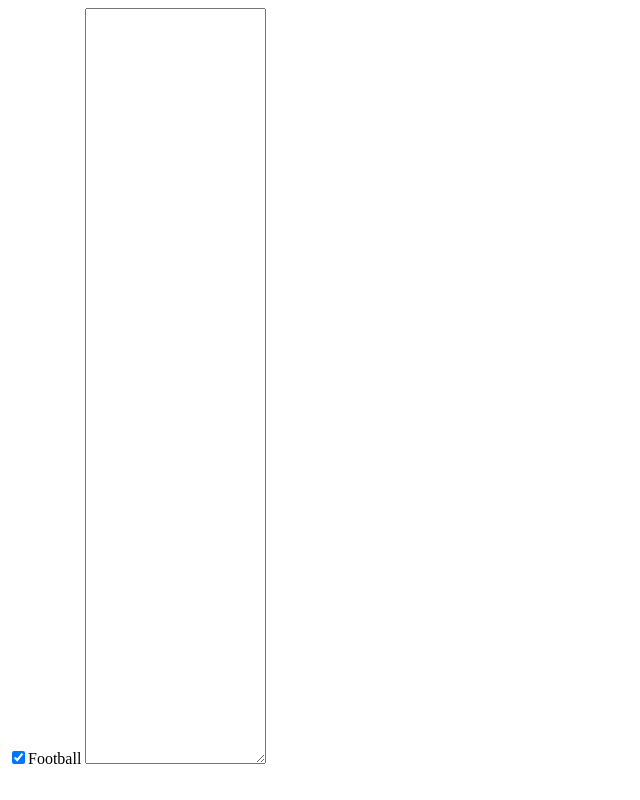
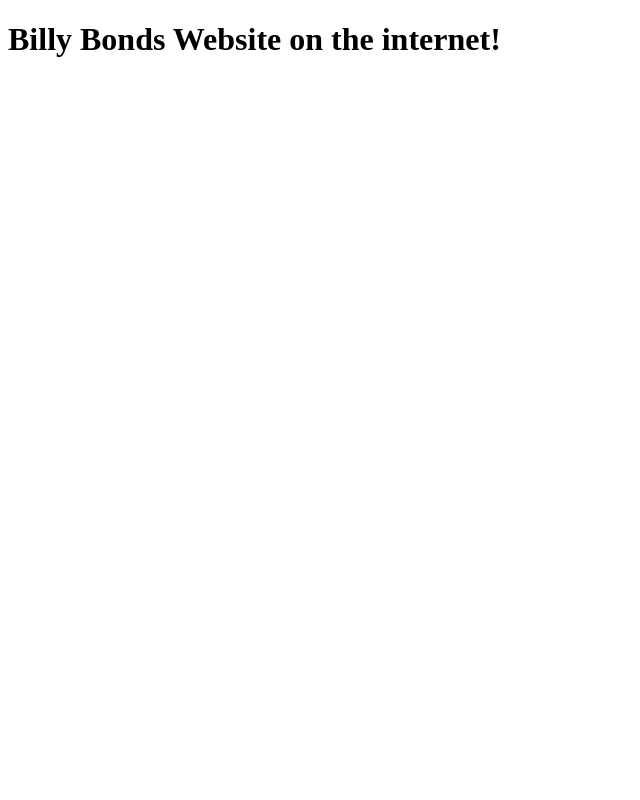
Before and after one commit to Billy007109/mycode, a plain HTML site: page index.html in a window 1280 px wide. Shown: the whole page, without its empty margins (0-640 px from the left). Drawn offline with Linux system fonts and the light colour scheme.

Commit message:
Update index.html

```diff
--- a/index.html
+++ b/index.html
@@ -6,10 +6,13 @@
         <link rel="FB" type="text/css" href="images.css">
     </head>
         <body>
+
+<h1>Billy Bonds Website on the internet!</h1>
+        </body>
             <main>
-                <input id="FB" type="checkbox" name="box" checked>Football
-           <textarea rows="50" columns="25"></textarea>
+
+
             </main>
-        </body>
+
 
 </html>
```
